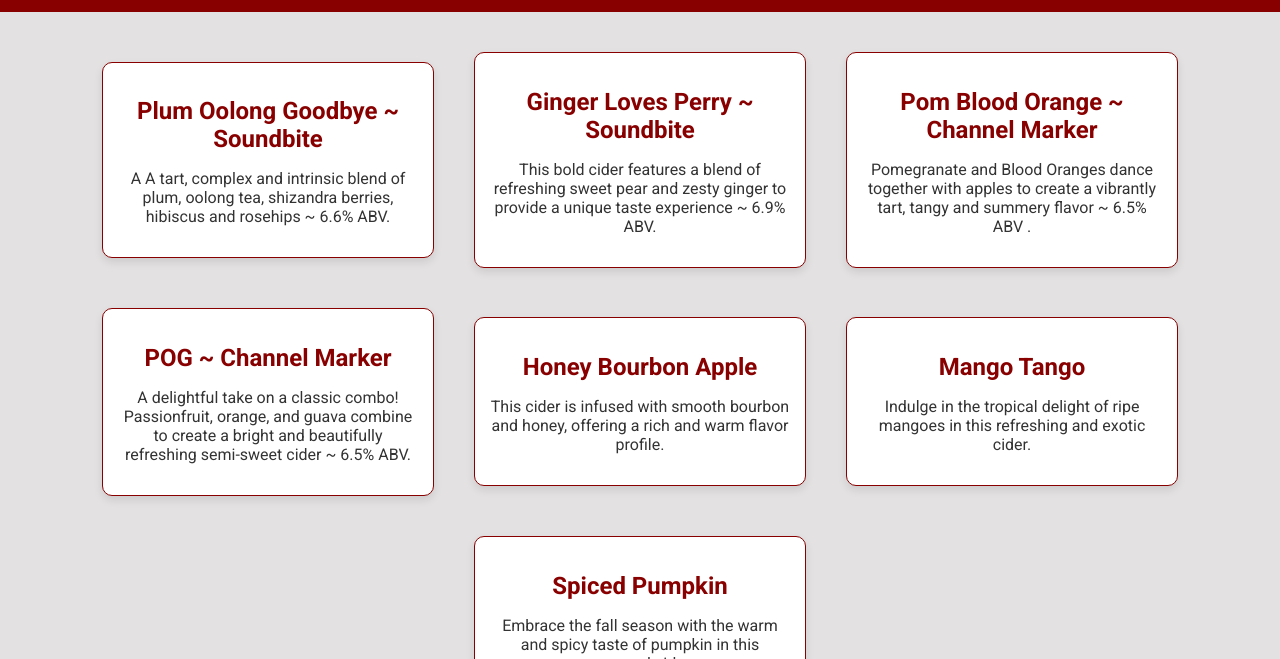
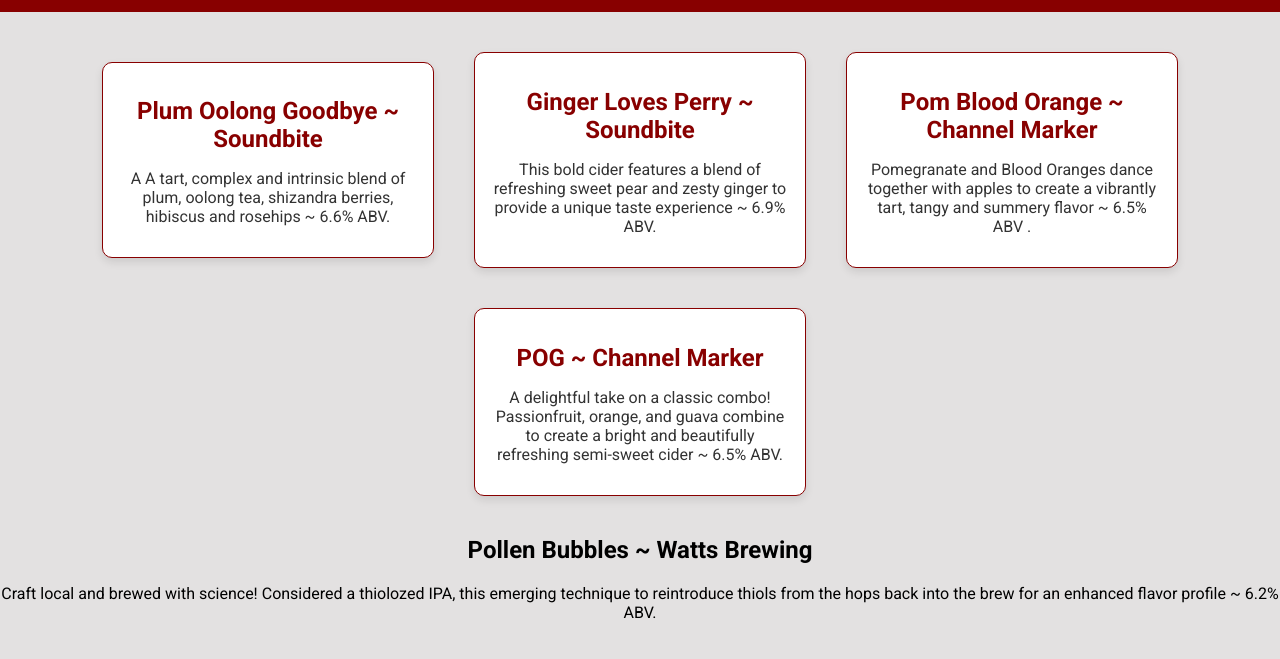
Before and after one commit to cvlounge/cvlounge.github.io, a plain HTML site: page index.html in a window 1280 px wide. Shown: the part 141-800 px from the top of the page. Drawn offline with Linux system fonts and the light colour scheme.

Commit message:
Update index.html

```diff
--- a/index.html
+++ b/index.html
@@ -137,19 +137,19 @@
             <p>A delightful take on a classic combo! Passionfruit, orange, and guava combine to create a bright and beautifully refreshing semi-sweet cider ~ 6.5% ABV.</p>
         </div>
 
-        <div class="cider-item">
-            <h2>Honey Bourbon Apple</h2>
-            <p>This cider is infused with smooth bourbon and honey, offering a rich and warm flavor profile.</p>
+        <div class="beer-item">
+            <h2>Pollen Bubbles ~ Watts Brewing</h2>
+            <p>Craft local and brewed with science! Considered a thiolozed IPA, this emerging technique to reintroduce thiols from the hops back into the brew for an enhanced flavor profile ~ 6.2% ABV.</p>
         </div>
 
-        <div class="cider-item">
-            <h2>Mango Tango</h2>
-            <p>Indulge in the tropical delight of ripe mangoes in this refreshing and exotic cider.</p>
+        <div class="beer-item">
+            <h2>Thunderskunk ~ Lumberbeard Brewing</h2>
+            <p>Indulge in the tropically dank delight of ripe fruits and skunky goodness in this refreshing hazy IPA ~ 7% ABV.</p>
         </div>
 
-        <div class="cider-item">
-            <h2>Spiced Pumpkin</h2>
-            <p>Embrace the fall season with the warm and spicy taste of pumpkin in this seasonal cider.</p>
+        <div class="beer-item">
+            <h2>Super Squeeze ~ Stemma Brewing</h2>
+            <p>Embrace the sqeeze with this new special release! A fresh and light bodied, flavor forward smoothie-style seltzer super fit for summer! Officially *Dangerously* smooth and drinkable. You've been warned ~ 7.5% ABV.</p>
         </div>
 
     </section>
```
